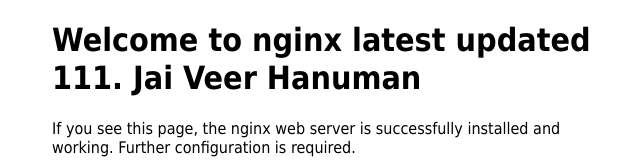
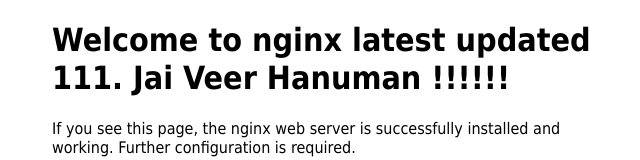
Before and after one commit to indar99/AWS-ECS-Task-Deployment-CICD, a plain HTML site: page index.html in a window 1280 px wide. Shown: the top 160 px of the page, without its empty margins (308-948 px from the left). Drawn offline with Linux system fonts and the light colour scheme.

Commit message:
Update index.html

```diff
--- a/index.html
+++ b/index.html
@@ -12,7 +12,7 @@
 </style>
 </head>
 <body>
-<h1>Welcome to nginx latest updated 111. Jai Veer Hanuman </h1>
+<h1>Welcome to nginx latest updated 111. Jai Veer Hanuman !!!!!! </h1>
 <p>If you see this page, the nginx web server is successfully installed and
 working. Further configuration is required.</p>
 
```
